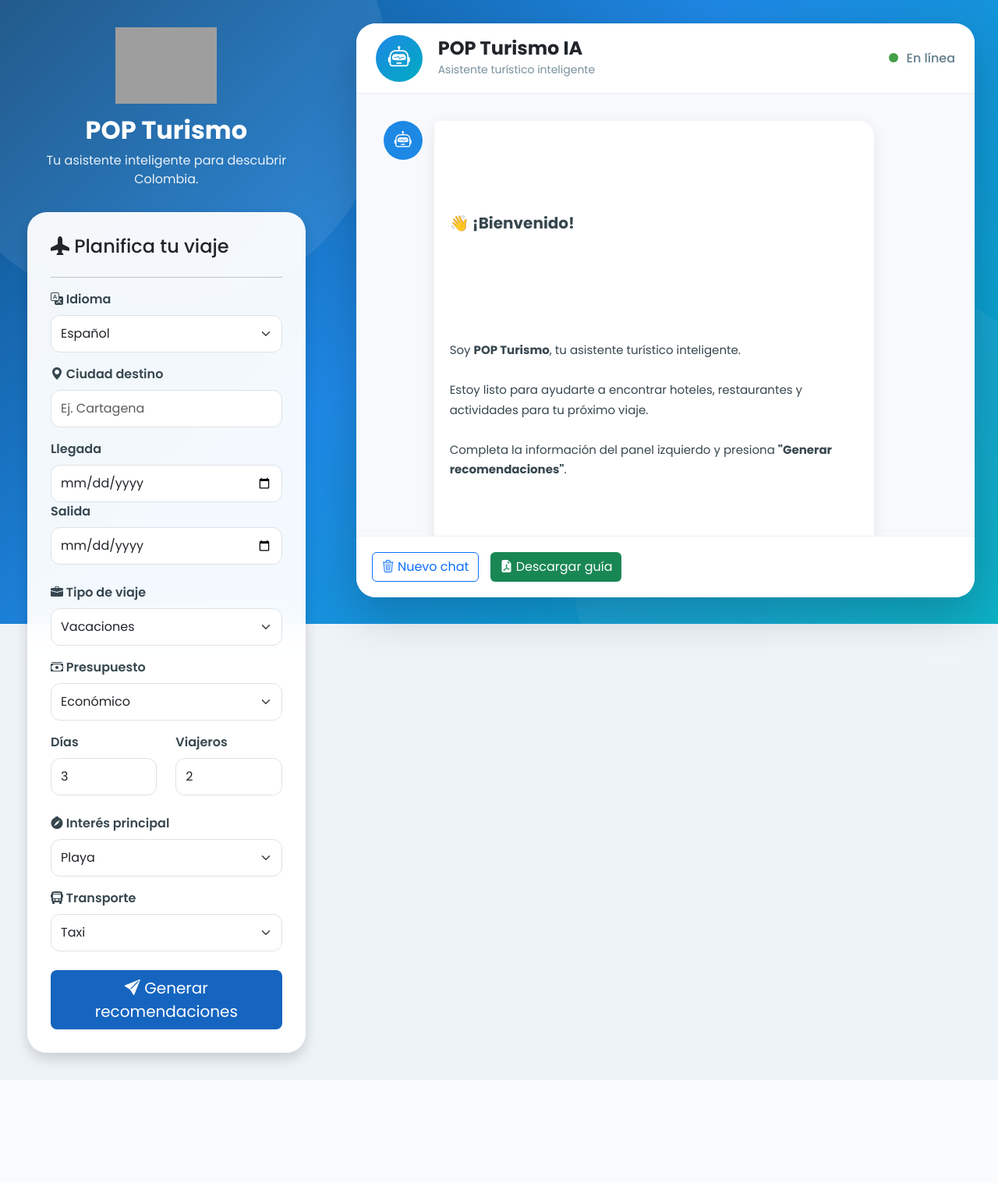
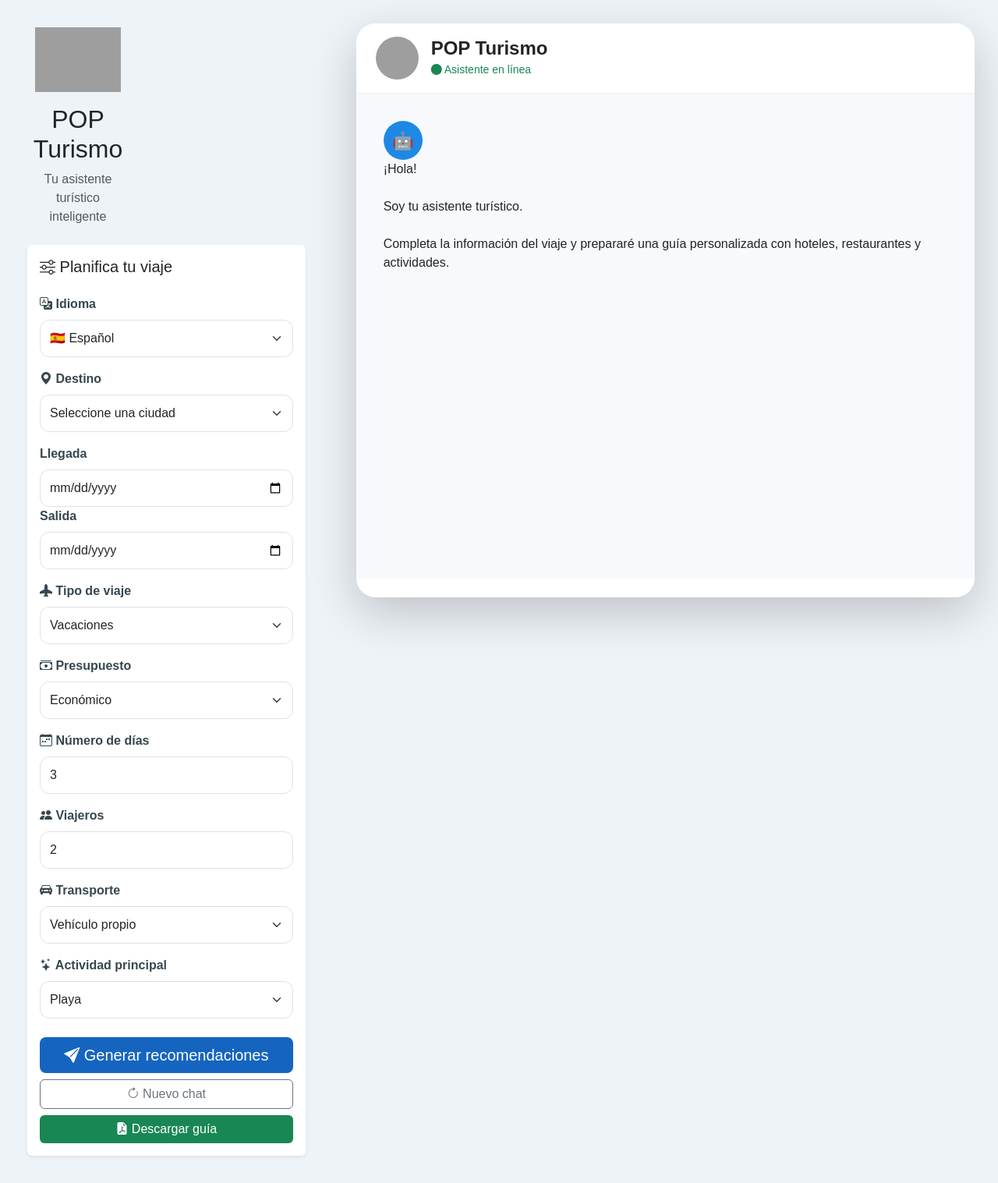
Before and after one commit to BrayanRubio/POP_TURISMO, a Flask app: page / in a window 1280 px wide. Shown: the whole page at 78% size. Before the commit the page ends 1370 px from the top, so only its background shows below. Run offline with Flask 3, Linux system fonts and the light colour scheme; some libraries are stand-ins or nearby versions; grey boxes are pictures that could not be loaded.

Commit message:
Update index.html

```diff
--- a/POP_TURISMO/templates/index.html
+++ b/POP_TURISMO/templates/index.html
@@ -11,68 +11,62 @@
 
     <!-- Bootstrap -->
 
-    <link href="https://cdn.jsdelivr.net/npm/bootstrap@5.3.3/dist/css/bootstrap.min.css" rel="stylesheet">
+    <link href="https://cdn.jsdelivr.net/npm/bootstrap@5.3.7/dist/css/bootstrap.min.css" rel="stylesheet">
 
     <!-- Bootstrap Icons -->
 
-    <link href="https://cdn.jsdelivr.net/npm/bootstrap-icons@1.11.3/font/bootstrap-icons.css" rel="stylesheet">
-
-    <!-- Google Fonts -->
-
-    <link rel="preconnect" href="https://fonts.googleapis.com">
-
-    <link rel="preconnect" href="https://fonts.gstatic.com" crossorigin>
-
-    <link href="https://fonts.googleapis.com/css2?family=Poppins:wght@300;400;500;600;700&display=swap" rel="stylesheet">
+    <link rel="stylesheet"
+        href="https://cdn.jsdelivr.net/npm/bootstrap-icons@1.13.1/font/bootstrap-icons.min.css">
 
     <!-- CSS -->
 
-    <link rel="stylesheet" href="{{ url_for('static', filename='style.css') }}">
+    <link rel="stylesheet"
+        href="{{ url_for('static', filename='style.css') }}">
 
 </head>
 
 <body>
 
-<div class="background"></div>
+<div class="container-fluid vh-100">
 
-<div class="container-fluid">
+<div class="row h-100">
 
-<div class="row vh-100">
-
-<!-- ===========================
-PANEL IZQUIERDO
-============================ -->
+<!-- ===================================================== -->
+<!-- PANEL IZQUIERDO -->
+<!-- ===================================================== -->
 
 <div class="col-lg-4 panel-left">
 
-<div class="logo-area">
+<div class="logo text-center mb-4">
 
-<img src="{{ url_for('static', filename='logo.png') }}" class="logo">
+<img src="{{ url_for('static', filename='logo.png') }}"
+     class="img-fluid mb-3"
+     style="max-width:110px;">
 
 <h2>POP Turismo</h2>
 
-<p>
+<p class="text-muted">
 
-Tu asistente inteligente para descubrir Colombia.
+Tu asistente turístico inteligente
 
 </p>
 
 </div>
 
-<div class="card shadow formulario">
+<div class="card shadow-sm border-0">
 
-<h4>
+<div class="card-body">
 
-<i class="bi bi-airplane-fill"></i>
+<h5 class="mb-4">
+
+<i class="bi bi-sliders"></i>
 
 Planifica tu viaje
 
-</h4>
-
-<hr>
-<!-- =======================================
-IDIOMA
-======================================= -->
+</h5>
+<!-- ========================= -->
+<!-- Idioma -->
+<!-- ========================= -->
 
 <div class="mb-3">
 
@@ -86,22 +80,27 @@ Idioma
 
     <select id="idioma" class="form-select">
 
-<option>Español</option>
+        <option value="es">🇪🇸 Español</option>
 
-<option>English</option>
+        <option value="en">🇺🇸 English</option>
 
-<option>Français</option>
+        <option value="fr">🇫🇷 Français</option>
 
-<option>Português</option>
+        <option value="pt">🇧🇷 Português</option>
+
+        <option value="de">🇩🇪 Deutsch</option>
+
+        <option value="it">🇮🇹 Italiano</option>
 
     </select>
 
 </div>
 
 
-<!-- =======================================
-CIUDAD
-======================================= -->
+
+<!-- ========================= -->
+<!-- Ciudad -->
+<!-- ========================= -->
 
 <div class="mb-3">
 
@@ -109,24 +108,47 @@ CIUDAD
 
 <i class="bi bi-geo-alt-fill"></i>
 
-Ciudad destino
+Destino
 
 </label>
 
-<input
-type="text"
+<select
 id="ciudad"
-class="form-control"
-placeholder="Ej. Cartagena">
+class="form-select">
+
+<option value="">Seleccione una ciudad</option>
+
+<option>Bogotá</option>
+
+<option>Medellín</option>
+
+<option>Cartagena</option>
+
+<option>Santa Marta</option>
+
+<option>San Andrés</option>
+
+<option>Cali</option>
+
+<option>Barranquilla</option>
+
+<option>Bucaramanga</option>
+
+<option>Pereira</option>
+
+<option>Manizales</option>
+
+</select>
 
 </div>
 
 
-<!-- =======================================
-FECHAS
-======================================= -->
 
-<div class="row">
+<!-- ========================= -->
+<!-- Fechas -->
+<!-- ========================= -->
+
+<div class="row mb-3">
 
 <div class="col">
 
@@ -161,18 +183,16 @@ class="form-control">
 </div>
 
 
-<br>
 
-
-<!-- =======================================
-TIPO VIAJE
-======================================= -->
+<!-- ========================= -->
+<!-- Tipo de viaje -->
+<!-- ========================= -->
 
 <div class="mb-3">
 
 <label class="form-label">
 
-<i class="bi bi-briefcase-fill"></i>
+<i class="bi bi-airplane-fill"></i>
 
 Tipo de viaje
 
@@ -186,26 +206,23 @@ class="form-select">
 
 <option>Negocios</option>
 
-<option>Familiar</option>
+<option>Familia</option>
 
 <option>Mochilero</option>
 
-<option>Pareja</option>
+<option>Romántico</option>
 
 <option>Aventura</option>
-
-<option>Ecoturismo</option>
-
-<option>Lujo</option>
 
 </select>
 
 </div>
 
 
-<!-- =======================================
-PRESUPUESTO
-======================================= -->
+
+<!-- ========================= -->
+<!-- Presupuesto -->
+<!-- ========================= -->
 
 <div class="mb-3">
 
@@ -232,67 +249,125 @@ class="form-select">
 </div>
 
 
-<!-- =======================================
-DÍAS Y VIAJEROS
-======================================= -->
 
-<div class="row">
+<!-- ========================= -->
+<!-- Días -->
+<!-- ========================= -->
 
-<div class="col">
+<div class="mb-3">
 
 <label class="form-label">
 
-Días
+<i class="bi bi-calendar-week"></i>
+
+Número de días
 
 </label>
 
 <input
+
 type="number"
+
 id="dias"
+
+class="form-control"
+
 value="3"
+
 min="1"
-class="form-control">
+
+>
 
 </div>
 
-<div class="col">
+
+
+<!-- ========================= -->
+<!-- Viajeros -->
+<!-- ========================= -->
+
+<div class="mb-3">
 
 <label class="form-label">
+
+<i class="bi bi-people-fill"></i>
 
 Viajeros
 
 </label>
 
 <input
+
 type="number"
+
 id="viajeros"
+
+class="form-control"
+
 value="2"
+
 min="1"
-class="form-control">
+
+>
 
 </div>
 
-</div>
-
-<br>
 
 
-<!-- =======================================
-INTERÉS
-======================================= -->
+<!-- ========================= -->
+<!-- Transporte -->
+<!-- ========================= -->
 
 <div class="mb-3">
 
 <label class="form-label">
 
-<i class="bi bi-compass-fill"></i>
+<i class="bi bi-car-front-fill"></i>
 
-Interés principal
+Transporte
 
 </label>
 
 <select
+
+id="transporte"
+
+class="form-select">
+
+<option>Vehículo propio</option>
+
+<option>Transporte público</option>
+
+<option>Taxi</option>
+
+<option>Caminando</option>
+
+<option>Bicicleta</option>
+
+</select>
+
+</div>
+
+
+
+<!-- ========================= -->
+<!-- Interés -->
+<!-- ========================= -->
+
+<div class="mb-4">
+
+<label class="form-label">
+
+<i class="bi bi-stars"></i>
+
+Actividad principal
+
+</label>
+
+<select
+
 id="intereses"
+
 class="form-select">
 
 <option>Playa</option>
@@ -301,13 +376,13 @@ class="form-select">
 
 <option>Cultura</option>
 
-<option>Naturaleza</option>
+<option>Aventura</option>
 
-<option>Aventura</option>
+<option>Vida nocturna</option>
 
 <option>Compras</option>
 
-<option>Vida nocturna</option>
+<option>Naturaleza</option>
 
 <option>Historia</option>
 
@@ -316,47 +391,13 @@ class="form-select">
 </div>
 
 
-<!-- =======================================
-TRANSPORTE
-======================================= -->
 
-<div class="mb-4">
-
-<label class="form-label">
-
-<i class="bi bi-bus-front-fill"></i>
-
-Transporte
-
-</label>
-
-<select
-id="transporte"
-class="form-select">
-
-<option>Taxi</option>
-
-<option>Vehículo propio</option>
-
-<option>Transporte público</option>
-
-<option>A pie</option>
-
-<option>Bicicleta</option>
-
-</select>
-
-</div>
-
-
-<!-- =======================================
-BOTÓN
-======================================= -->
-
-<div class="d-grid">
+<div class="d-grid gap-2">
 
 <button
+
 class="btn btn-primary btn-lg"
+
 onclick="consultar()">
 
 <i class="bi bi-send-fill"></i>
@@ -365,127 +406,26 @@ Generar recomendaciones
 
 </button>
 
-</div>
 
-</div>
-
-</div>
-<!-- ==========================================
-PANEL DERECHO
-========================================== -->
-
-<div class="col-lg-8 panel-right">
-
-<div class="chat-container">
-
-<!-- ENCABEZADO -->
-
-<div class="chat-header">
-
-<div class="chat-avatar">
-
-<i class="bi bi-robot"></i>
-
-</div>
-
-<div>
-
-<h4>POP Turismo IA</h4>
-
-<small>Asistente turístico inteligente</small>
-
-</div>
-
-<div class="estado">
-
-<span class="online"></span>
-
-En línea
-
-</div>
-
-</div>
-
-<!-- CHAT -->
-
-<div
-id="chat"
-class="chat-body">
-
-<!-- MENSAJE INICIAL -->
-
-<div class="mensaje bot">
-
-<div class="avatar">
-
-<i class="bi bi-robot"></i>
-
-</div>
-
-<div class="burbuja">
-
-<h5>
-
-👋 ¡Bienvenido!
-
-</h5>
-
-<p>
-
-Soy <strong>POP Turismo</strong>, tu asistente turístico inteligente.
-
-Estoy listo para ayudarte a encontrar hoteles, restaurantes y actividades para tu próximo viaje.
-
-Completa la información del panel izquierdo y presiona <strong>"Generar recomendaciones"</strong>.
-
-</p>
-
-</div>
-
-</div>
-
-</div>
-
-<!-- ESCRIBIENDO -->
-
-<div
-id="typing"
-class="typing">
-
-<div class="avatar">
-
-<i class="bi bi-robot"></i>
-
-</div>
-
-<div class="typing-box">
-
-<span></span>
-
-<span></span>
-
-<span></span>
-
-</div>
-
-</div>
-
-<!-- BOTONES -->
-
-<div class="chat-footer">
 
 <button
-class="btn btn-outline-primary"
-onclick="limpiarChat()">
 
-<i class="bi bi-trash3"></i>
+class="btn btn-outline-secondary"
+
+onclick="nuevoChat()">
+
+<i class="bi bi-arrow-clockwise"></i>
 
 Nuevo chat
 
 </button>
 
+
+
 <button
+
 class="btn btn-success"
+
 onclick="descargarPDF()">
 
 <i class="bi bi-file-earmark-pdf-fill"></i>
@@ -501,18 +441,150 @@ Descargar guía
 </div>
 
 </div>
+<!-- ===================================================== -->
+<!-- PANEL DERECHO -->
+<!-- ===================================================== -->
+
+<div class="col-lg-8 panel-right">
+
+    <div class="chat-container">
+
+        <!-- Encabezado -->
+
+        <div class="chat-header">
+
+            <div class="d-flex align-items-center">
+
+                <img src="{{ url_for('static', filename='logo.png') }}"
+                     class="rounded-circle me-3"
+                     width="55"
+                     height="55">
+
+                <div>
+
+                    <h4 class="mb-0">
+
+                        POP Turismo
+
+                    </h4>
+
+                    <small class="text-success">
+
+                        <i class="bi bi-circle-fill"></i>
+
+                        Asistente en línea
+
+                    </small>
 
                 </div>
 
+            </div>
+
+        </div>
+
+
+
+        <!-- Conversación -->
+
+        <div id="chat" class="chat-body">
+
+
+
+            <!-- Mensaje inicial -->
+
+            <div class="message bot">
+
+                <div class="avatar">
+
+                    🤖
+
+                </div>
+
+                <div class="bubble">
+
+                    ¡Hola!
+
+                    <br><br>
+
+                    Soy tu asistente turístico.
+
+                    <br><br>
+
+                    Completa la información del viaje y prepararé una guía personalizada con hoteles, restaurantes y actividades.
+
+                </div>
+
+            </div>
+
+
+
+        </div>
+
+
+
+        <!-- Loader -->
+
+        <div
+
+            id="loader"
+
+            class="text-center my-4"
+
+            style="display:none;">
+
+            <div class="spinner-border text-primary">
+
+            </div>
+
+            <br><br>
+
+            <strong>
+
+                Buscando las mejores recomendaciones...
+
+            </strong>
+
+        </div>
+
+
+
+        <!-- Tarjetas -->
+
+        <div
+
+            id="resultado"
+
+            class="mt-4">
+
+        </div>
+
+
+
+    </div>
+
+</div>
+
+</div>
+
+</div>
+
+
+
+<!-- ===================================================== -->
 <!-- Bootstrap -->
+<!-- ===================================================== -->
 
-<script src="https://cdn.jsdelivr.net/npm/bootstrap@5.3.3/dist/js/bootstrap.bundle.min.js"></script>
+<script src="https://cdn.jsdelivr.net/npm/bootstrap@5.3.7/dist/js/bootstrap.bundle.min.js"></script>
 
-<!-- jsPDF -->
+
+
+<!-- PDF -->
 
 <script src="https://cdnjs.cloudflare.com/ajax/libs/jspdf/2.5.1/jspdf.umd.min.js"></script>
 
-<!-- SCRIPT -->
+
+
+<!-- Script principal -->
 
 <script src="{{ url_for('static', filename='script.js') }}"></script>
 
```
Lines whose indentation alone changed are shown as unchanged.
